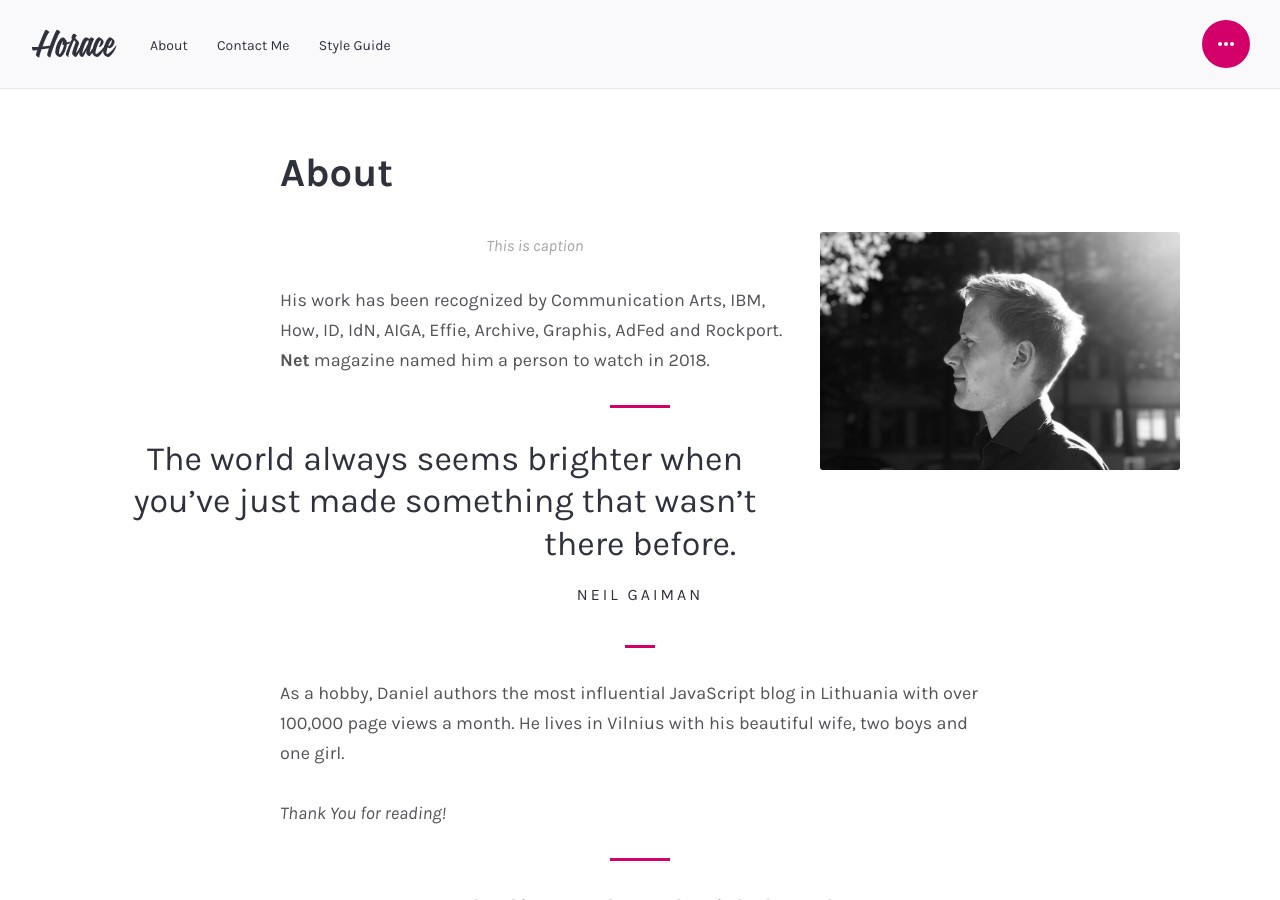
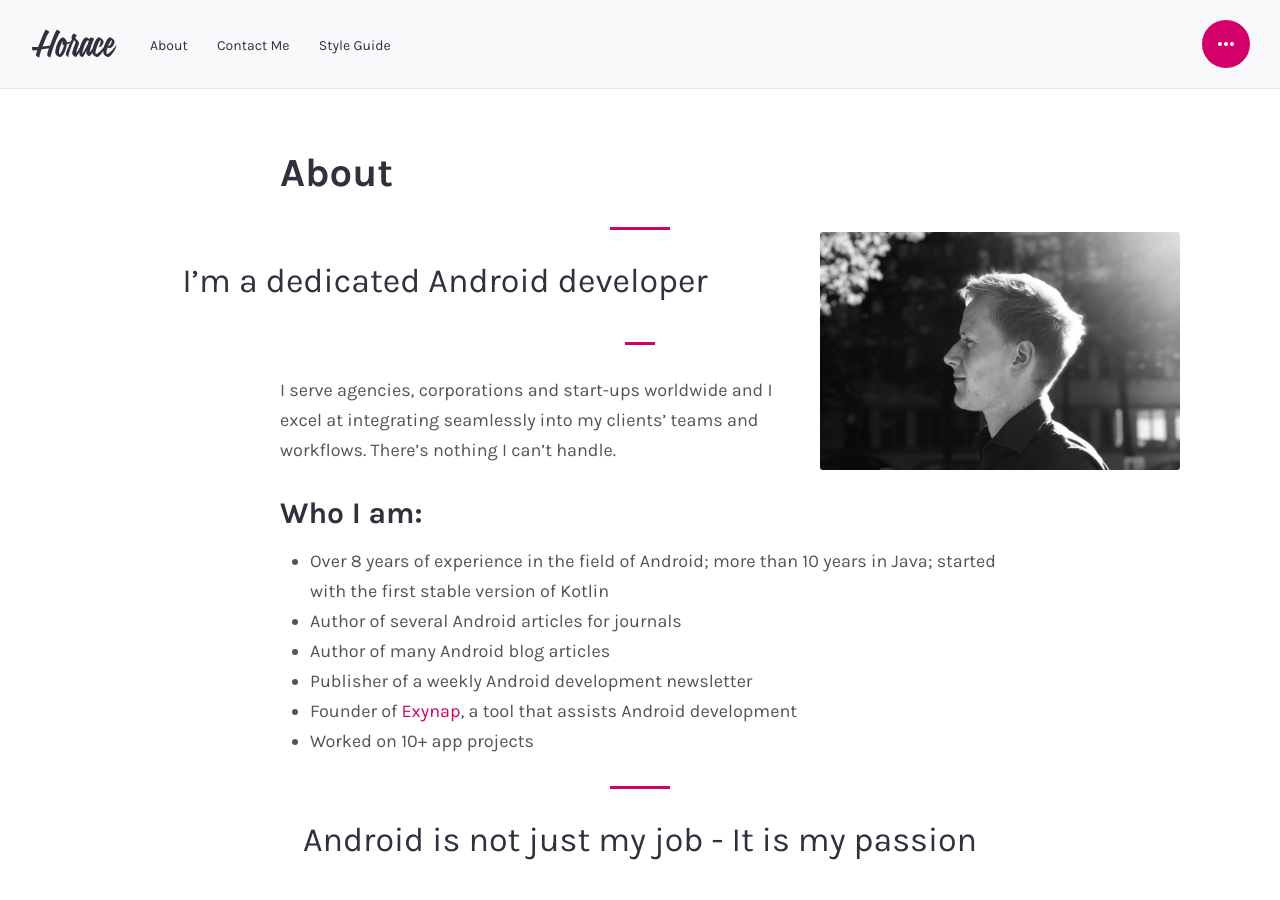
Before and after one commit to andreasschrade/andreasschrade.github.com, a Jekyll site: the page built from about.md, in a window 1280 px wide and 900 px high. Built offline with Jekyll 4.4.1, drawn with Linux system fonts in a browser that asks for light colours; some web fonts are replaced.

```diff
--- a/about.md
+++ b/about.md
@@ -2,17 +2,7 @@
 layout: page
 title: About
 ---
-{% include image-caption.html imageurl="/assets/images/pages/about.jpg#right" title="Concrete roads" caption="This is caption" %}
-
-His work has been recognized by Communication Arts, IBM, How, ID, IdN, AIGA, Effie, Archive, Graphis, AdFed and Rockport. **Net** magazine named him a person to watch in 2018.
-
->The world always seems brighter when you’ve just made something that wasn’t there before. <cite>Neil Gaiman</cite>
-
-As a hobby, Daniel authors the most influential JavaScript blog in Lithuania with over 100,000 page views a month. He lives in Vilnius with his beautiful wife, two boys and one girl.
-
-*Thank You for reading!*
-
-
+{% include image-caption.html imageurl="/assets/images/pages/about.jpg#right" title="Android Freelancer"  %}
 
 >I'm a dedicated Android developer
 
```
